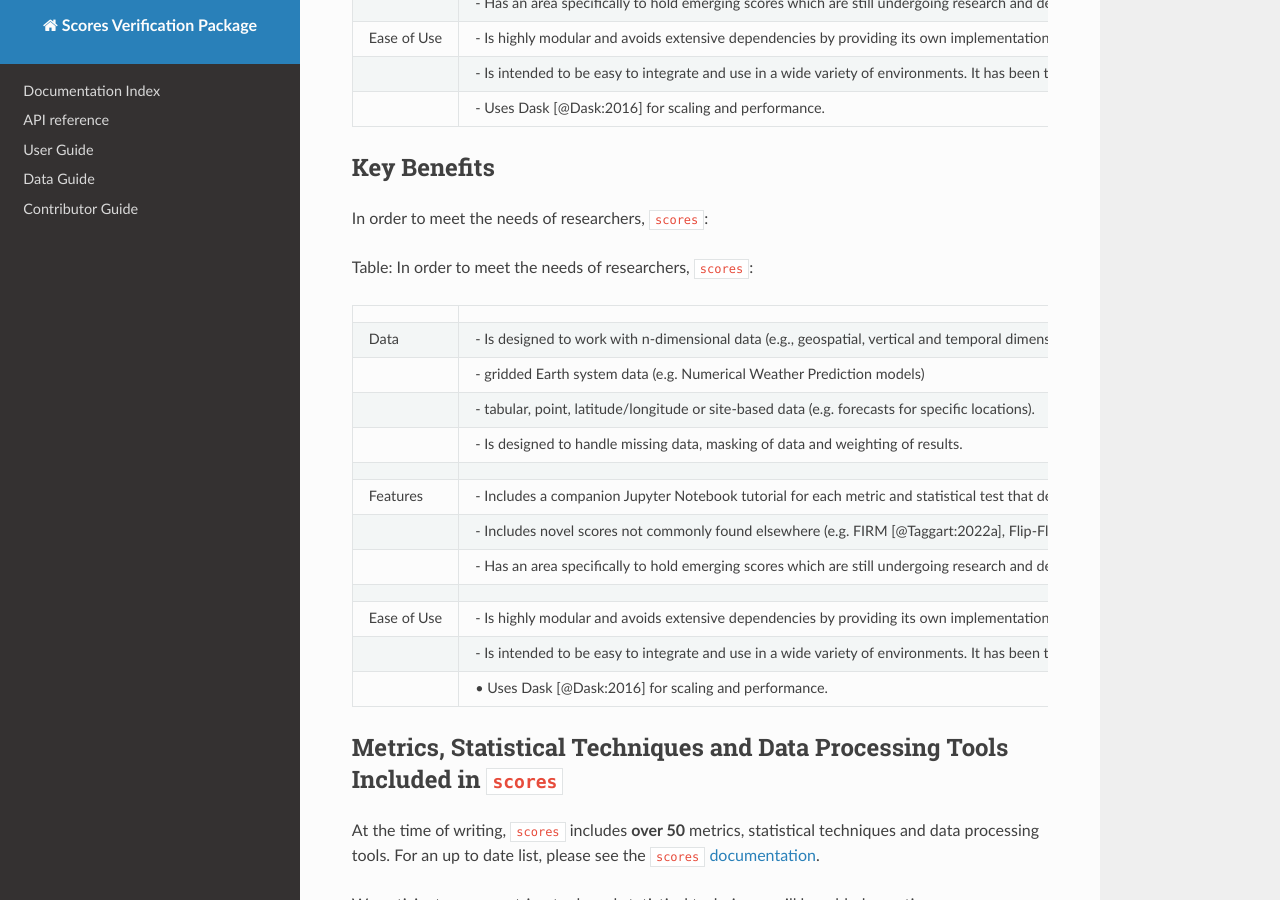
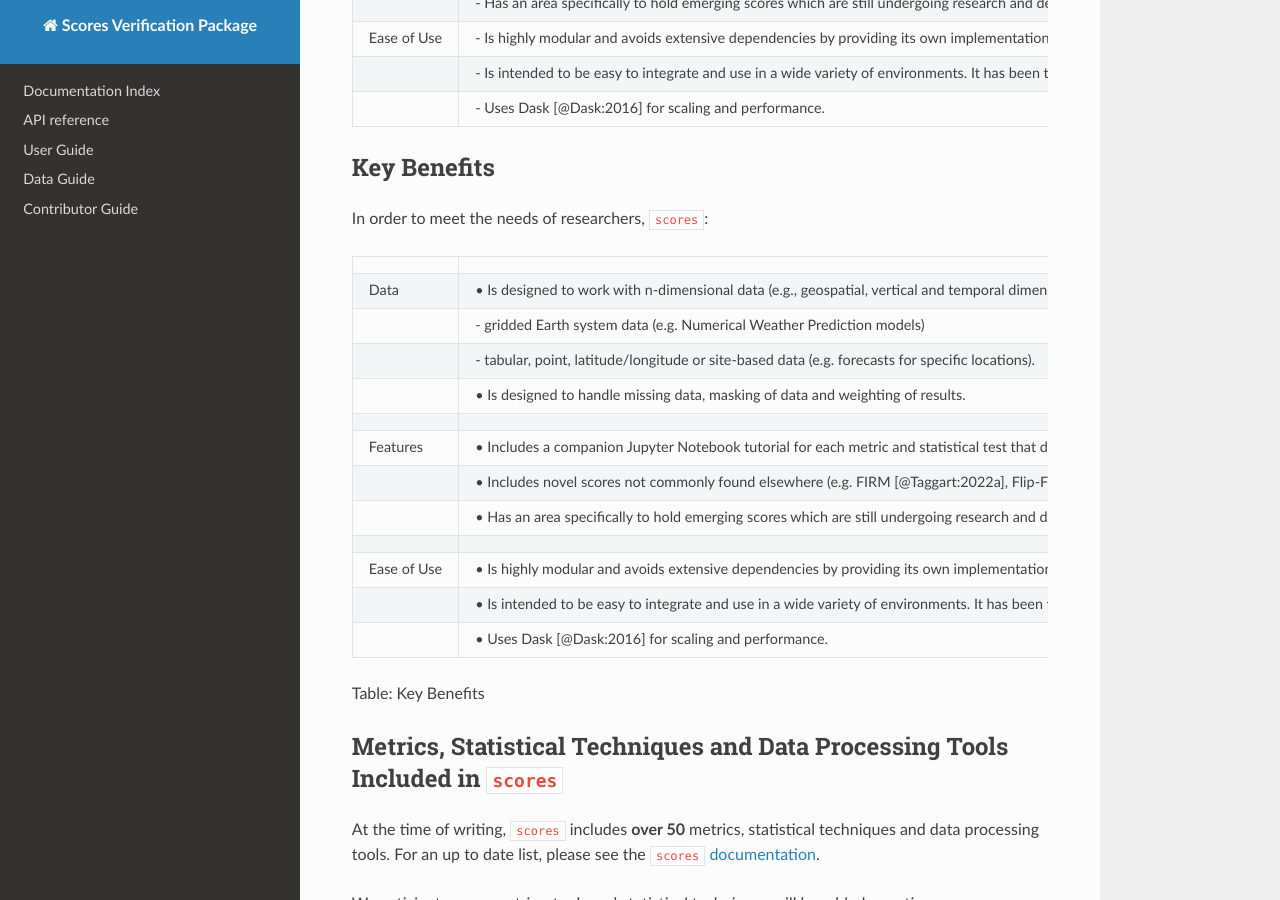
Before and after one commit to nci/scores, an MkDocs documentation site: the page built from docs/paper.md, in a window 1280 px wide and 900 px high, scrolled down 1872 px. Built offline with MkDocs 1.6.1, drawn with Linux system fonts in a browser that asks for light colours; nearby versions of some CDN libraries.

Commit message:
More table tweaking
Signed-off-by: Stephanie Chong <168800785+Steph-Chong@users.noreply.github.com>

```diff
--- a/docs/paper.md
+++ b/docs/paper.md
@@ -82,22 +82,22 @@ In order to meet the needs of researchers, `scores`:
 
 In order to meet the needs of researchers, `scores`:
 
-Table: In order to meet the needs of researchers, `scores`:
-
 |             |                                                                                     |
 |-------------|-------------------------------------------------------------------------------------|
-| Data        | - Is designed to work with n-dimensional data (e.g., geospatial, vertical and temporal dimensions) for both point-based and gridded data. `scores` can effectively handle the dimensionality, data size and data structures commonly utilised for: |
+| Data        | • Is designed to work with n-dimensional data (e.g., geospatial, vertical and temporal dimensions) for both point-based and gridded data. `scores` can effectively handle the dimensionality, data size and data structures commonly utilised for: |
 |             |  - gridded Earth system data (e.g. Numerical Weather Prediction models) |
 |             |  - tabular, point, latitude/longitude or site-based data (e.g. forecasts for specific locations). |
-|             | - Is designed to handle missing data, masking of data and weighting of results.
+|             | • Is designed to handle missing data, masking of data and weighting of results.
 |
-| Features    | - Includes a companion Jupyter Notebook tutorial for each metric and statistical test that demonstrates its use in practice. |
-|             | - Includes novel scores not commonly found elsewhere (e.g. FIRM [@Taggart:2022a], Flip-Flop Index [@Griffiths:2019; @griffiths2021circular]). |
-|             | - Has an area specifically to hold emerging scores which are still undergoing research and development. This provides a clear mechanism for people to share, access and collaborate on new scores, and be able to easily re-use versioned implementations of those scores.
+| Features    | • Includes a companion Jupyter Notebook tutorial for each metric and statistical test that demonstrates its use in practice. |
+|             | • Includes novel scores not commonly found elsewhere (e.g. FIRM [@Taggart:2022a], Flip-Flop Index [@Griffiths:2019; @griffiths2021circular]). |
+|             | • Has an area specifically to hold emerging scores which are still undergoing research and development. This provides a clear mechanism for people to share, access and collaborate on new scores, and be able to easily re-use versioned implementations of those scores.
 |
-| Ease of Use | - Is highly modular and avoids extensive dependencies by providing its own implementations where relevant. |
-|             | - Is intended to be easy to integrate and use in a wide variety of environments. It has been tested and used on workstations, servers and in high performance computing (supercomputing) environments. |
+| Ease of Use | • Is highly modular and avoids extensive dependencies by providing its own implementations where relevant. |
+|             | • Is intended to be easy to integrate and use in a wide variety of environments. It has been tested and used on workstations, servers and in high performance computing (supercomputing) environments. |
 |             | • Uses Dask [@Dask:2016] for scaling and performance. |
+
+Table: Key Benefits
 
 ## Metrics, Statistical Techniques and Data Processing Tools Included in `scores`
 
```
